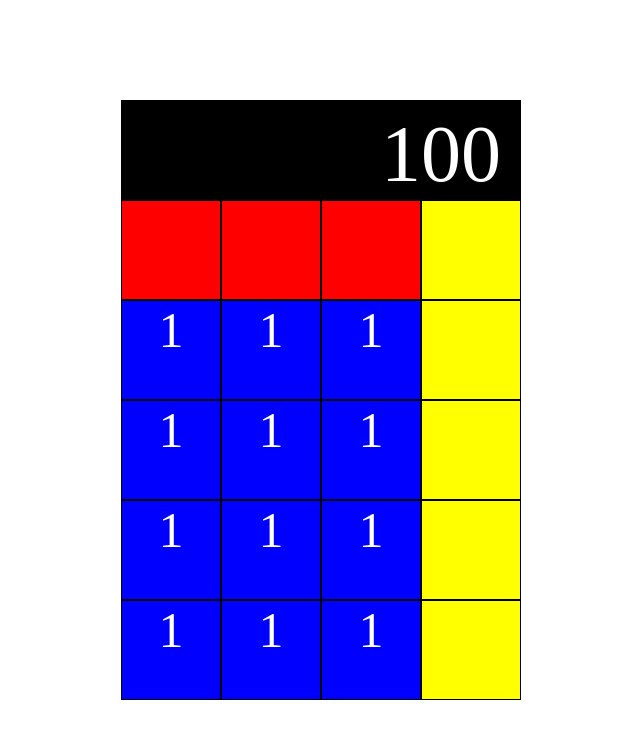
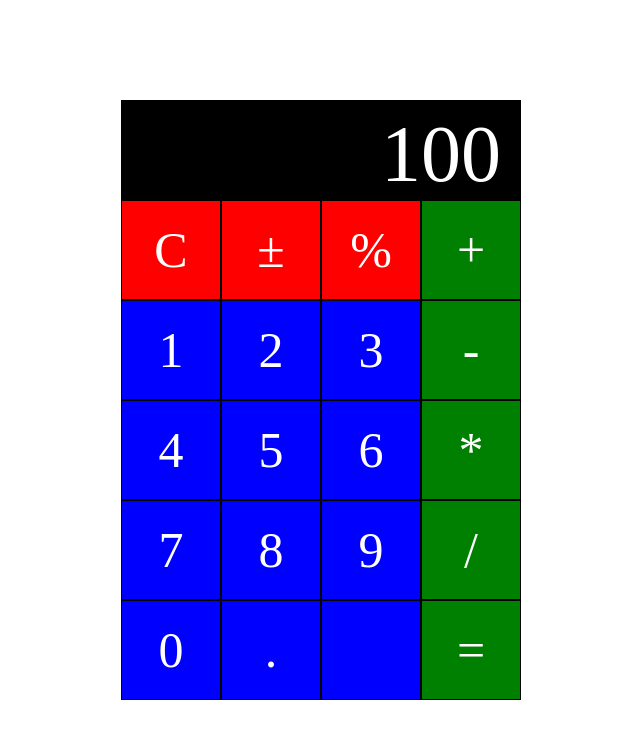
Before and after one commit to gringrape/80Days80Projects, a React app in the folder calculator/: page / in a window 1280 px wide. Shown: the top 738 px of the page, without its empty margins (319-959 px from the left). Built offline with nearby package versions, Linux system fonts and the light colour scheme.

Commit message:
Fix calculator pad to center text inside cell

```diff
--- a/calculator/src/CalculatorPad.jsx
+++ b/calculator/src/CalculatorPad.jsx
@@ -13,7 +13,7 @@ const Container = styled.div`
 
 const Operator = styled.div`
   grid-area: operator;
-  background-color: yellow;
+  background-color: green;
   display: grid;
   grid-template-rows: repeat(5, 10rem);
 `;
@@ -39,7 +39,9 @@ const Cell = styled.div`
   height: 100%;
   color: white;
   font-size: 5rem;
-  text-align: center;
+  display: flex;
+  justify-content: center;
+  align-items: center;
 `;
 
 export default function CalculatorPad() {
@@ -47,29 +49,29 @@ export default function CalculatorPad() {
     <Container>
       <Number>
         <Cell>1</Cell>
-        <Cell>1</Cell>
-        <Cell>1</Cell>
-        <Cell>1</Cell>
-        <Cell>1</Cell>
-        <Cell>1</Cell>
-        <Cell>1</Cell>
-        <Cell>1</Cell>
-        <Cell>1</Cell>
-        <Cell>1</Cell>
-        <Cell>1</Cell>
-        <Cell>1</Cell>
+        <Cell>2</Cell>
+        <Cell>3</Cell>
+        <Cell>4</Cell>
+        <Cell>5</Cell>
+        <Cell>6</Cell>
+        <Cell>7</Cell>
+        <Cell>8</Cell>
+        <Cell>9</Cell>
+        <Cell>0</Cell>
+        <Cell>.</Cell>
+        <Cell />
       </Number>
       <Additional>
-        <Cell />
-        <Cell />
-        <Cell />
+        <Cell>C</Cell>
+        <Cell>&#xB1;</Cell>
+        <Cell>%</Cell>
       </Additional>
       <Operator>
-        <Cell />
-        <Cell />
-        <Cell />
-        <Cell />
-        <Cell />
+        <Cell>+</Cell>
+        <Cell>-</Cell>
+        <Cell>*</Cell>
+        <Cell>/</Cell>
+        <Cell>=</Cell>
       </Operator>
     </Container>
   );
```
